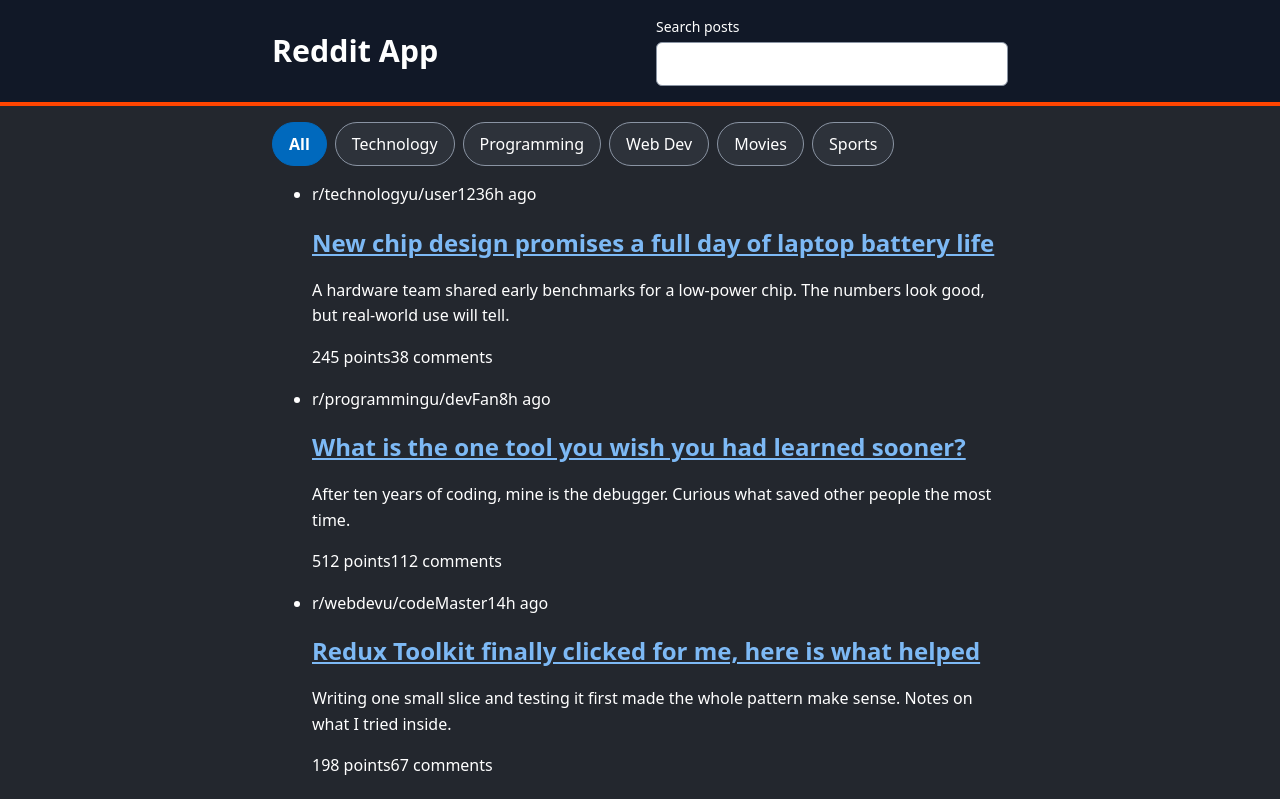
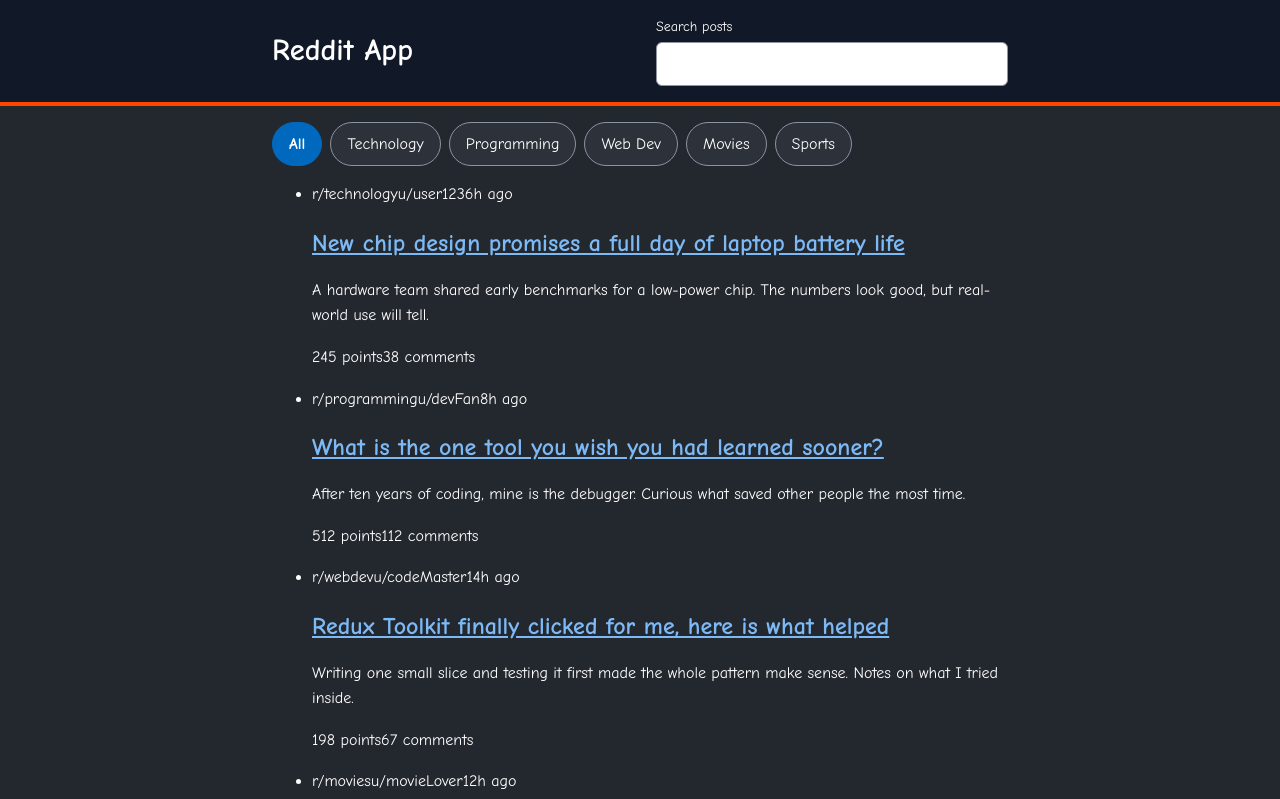
Before and after one commit to Butiza-hub/reddit-app, a React (Vite) app: page / in a window 1280 px wide. Shown: the top 799 px of the page. Built offline with nearby package versions, Linux system fonts and the light colour scheme.

Commit message:
Use Comic Neue as the app font

```diff
--- a/package.json
+++ b/package.json
@@ -11,6 +11,7 @@
     "test": "vitest"
   },
   "dependencies": {
+    "@fontsource/comic-neue": "^5.3.0",
     "@reduxjs/toolkit": "^2.14.0",
     "react": "^19.3.1",
     "react-dom": "^19.3.1",
--- a/src/index.css
+++ b/src/index.css
@@ -1,3 +1,6 @@
+@import "@fontsource/comic-neue/400.css";
+@import "@fontsource/comic-neue/700.css";
+
 :root {
   --color-bg: #23272e;
   --color-surface: #2d323a;
@@ -13,7 +16,8 @@
   --color-accent: #ff4500;
   --color-error: #f87171;
   --color-header: #111827;
-  --font-body: system-ui, -apple-system, "Segoe UI", Roboto, sans-serif;
+  --font-body: "Comic Neue", system-ui, -apple-system, "Segoe UI", Roboto,
+    sans-serif;
   --radius: 6px;
   --content-width: 48rem;
   --gutter: calc(max(0px, (100% - var(--content-width)) / 2) + 1rem);
```
Also changed, not shown: 1 other file (tests, documents, lock files or other folders).
